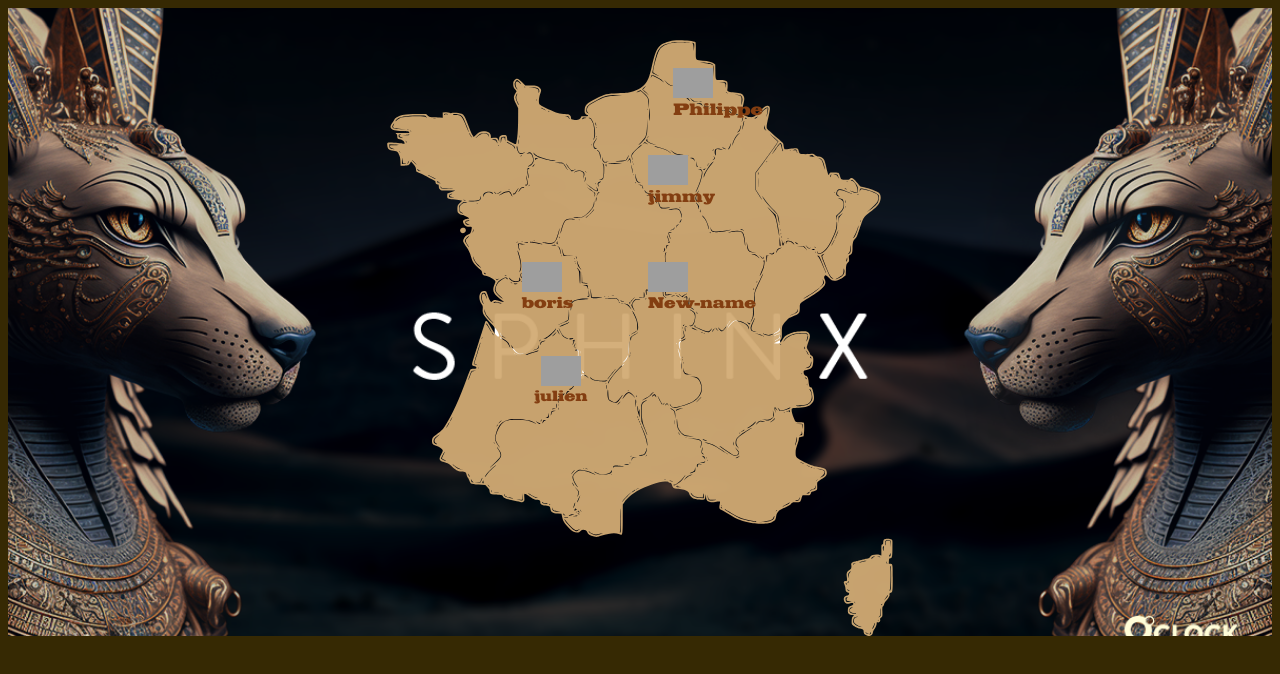
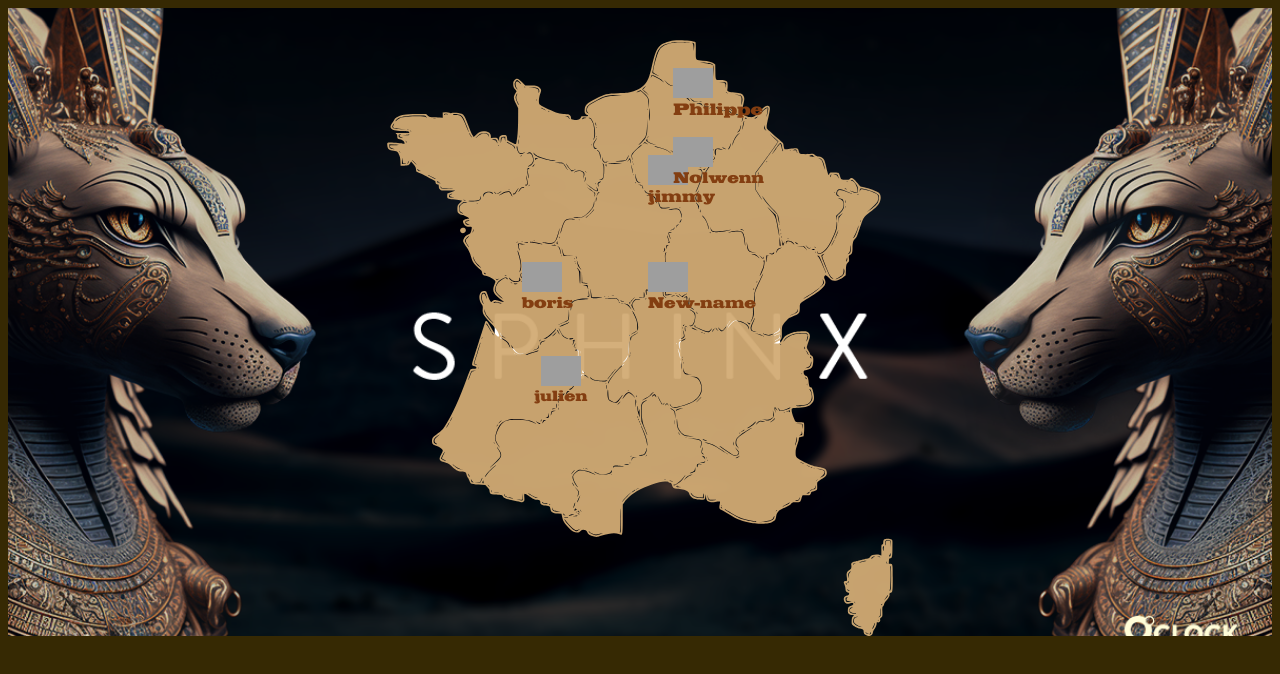
Before and after one commit to jimmyomont/map-sphinx-v2.0, a website built with Parcel: page src/index.html in a window 1280 px wide. Shown: the top 674 px of the page. Built offline with nearby package versions, Linux system fonts and the light colour scheme; grey boxes are pictures that could not be loaded.

Commit message:
added nolwenn and corrected readme

```diff
--- a/src/index.html
+++ b/src/index.html
@@ -78,6 +78,16 @@
 				</div>
 			</button>
 
+			<button class="nolwenn">
+				<img class="icons"
+					src="https://img.icons8.com/external-icongeek26-outline-icongeek26/64/null/external-egyptian-egypt-icongeek26-outline-icongeek26-1.png" />Nolwenn
+				<div class="infos">
+					<p>Name: Nolwenno </p>
+					<p>Ville: Quelque part dans le 77</p>
+					<p>infos: J'ai gardé un sphinx (prénommé Voltaire) quelques jours avant de commencer la formation, était-ce un signe ?</p>
+				</div>
+			</button>
+
 			<button class="New-name">
 				<img class="icons"
 					src="https://img.icons8.com/external-icongeek26-outline-icongeek26/64/null/external-egyptian-egypt-icongeek26-outline-icongeek26-2.png" />New-name
--- /dev/null
+++ b/src/scss/_nolwenn.scss
@@ -0,0 +1,23 @@
+@use './vars';
+@use './mixin';
+
+.nolwenn {
+    display: flex;
+    flex-direction: column;
+    position: absolute;
+    font-family: 'fette', sans-serif;
+    color: vars.$font-color-tags;
+    font-size: 15px;
+    background-color:rgba(255, 255, 255, 0);
+    border-color: rgba(255, 255, 255, 0);
+    top: 20%;
+    left: 52%;
+
+    @include mixin.medium {
+        font-size: 0.7em;
+    }
+
+    @include mixin.small {
+        font-size: 0;
+    }
+}
--- a/src/scss/index.scss
+++ b/src/scss/index.scss
@@ -9,3 +9,4 @@
 @use './boris';
 @use './mixin';
 @use './philippe';
+@use './nolwenn';
```
Also changed, not shown: README.md.
